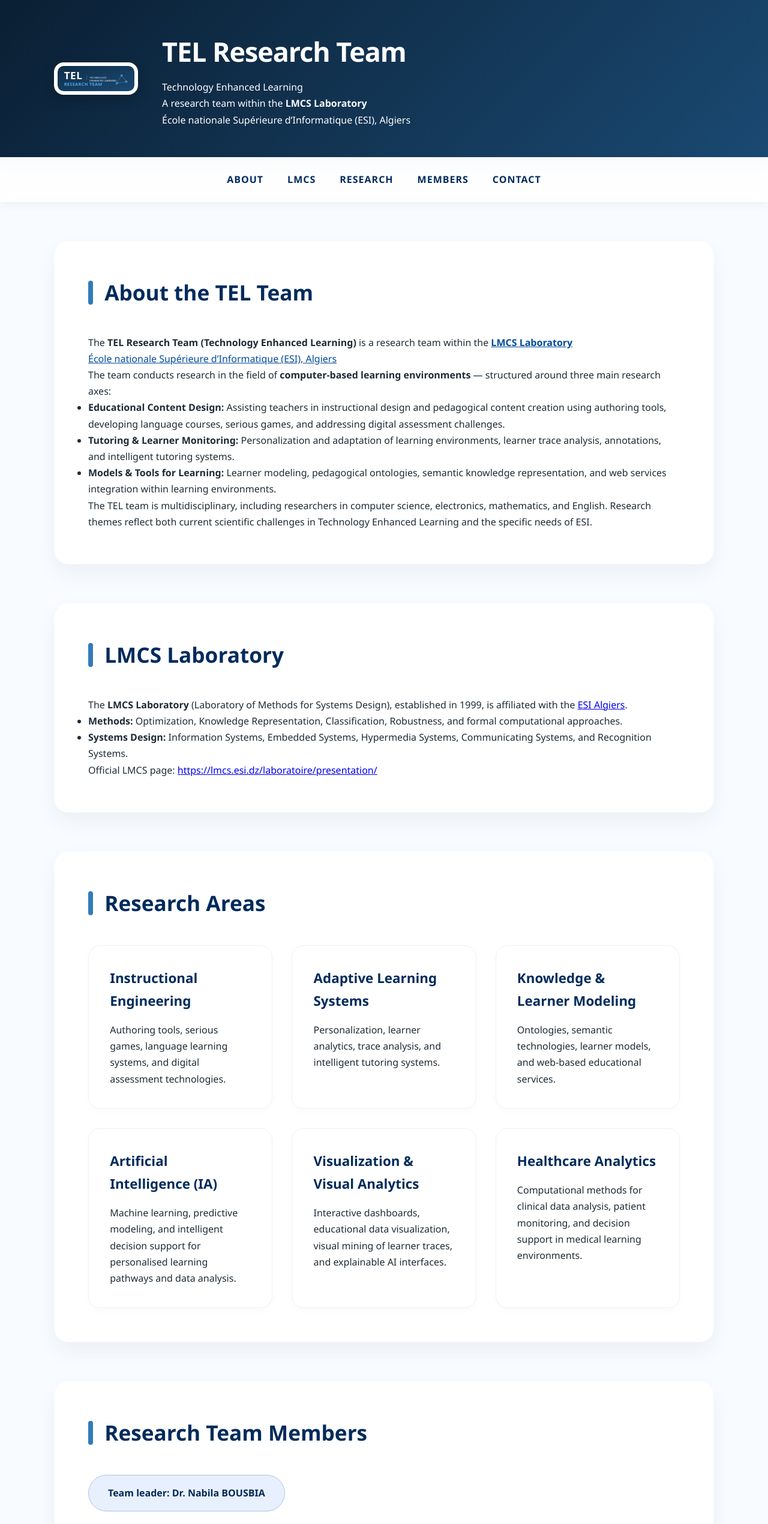
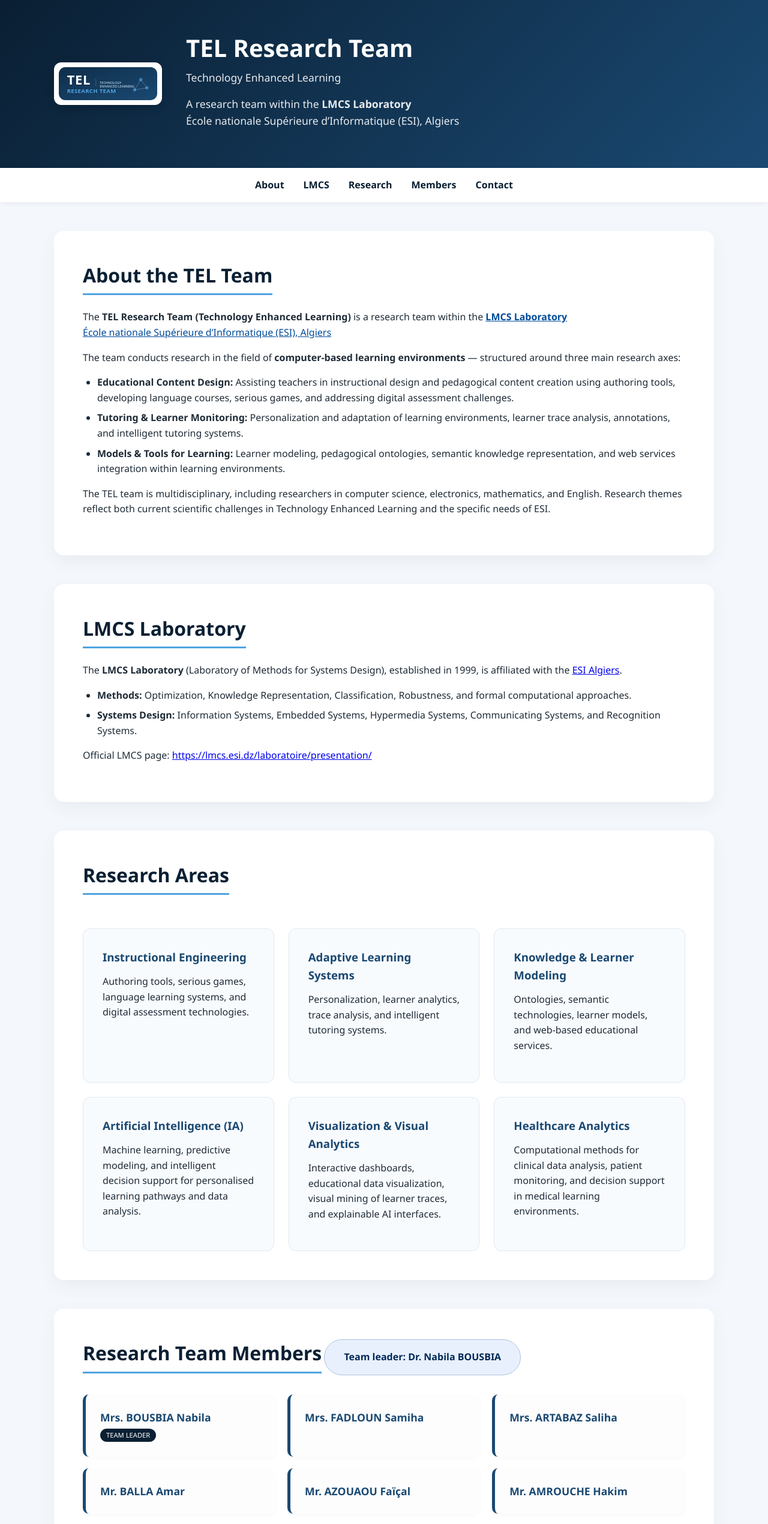
Before and after one commit to samfad91/TEL, a plain HTML site: page index.html in a window 1280 px wide. Shown: the top 2541 px of the page at 60% size. Drawn offline with Linux system fonts and the light colour scheme.

Commit message:
Refactor global styles and layout for consistency

```diff
--- a/style.css
+++ b/style.css
@@ -1,11 +1,10 @@
-/* --- Global Resets & Variables --- */
+/* --- Global Styling --- */
 :root {
-    --primary: #002b5c;      /* Navy Blue */
-    --accent: #327bb8;       /* Tech Blue */
-    --accent-hover: #b3361e; /* Warm Terracotta (for contrast) */
-    --bg-light: #f8fbff;
-    --text-main: #1e2b37;
-    --glass: rgba(255, 255, 255, 0.8);
+    --navy: #0a1f33;
+    --blue-accent: #1a4972;
+    --light-blue: #4fa3e0;
+    --bg-gray: #f4f7fc;
+    --text-dark: #1e2b37;
 }
 
 * {
@@ -15,19 +14,19 @@
 }
 
 body {
-    font-family: 'Segoe UI', Roboto, system-ui, sans-serif;
-    background: var(--bg-light);
-    color: var(--text-main);
-    line-height: 1.7;
+    font-family: 'Segoe UI', Roboto, Helvetica, Arial, sans-serif;
+    background-color: var(--bg-gray);
+    color: var(--text-dark);
+    line-height: 1.6;
     scroll-behavior: smooth;
 }
 
 /* --- Header & Branding --- */
 header {
-    background: linear-gradient(135deg, #0a1f33 0%, #1a4972 100%);
+    background: linear-gradient(135deg, var(--navy) 0%, var(--blue-accent) 100%);
     color: white;
-    padding: 3rem 1.5rem;
-    box-shadow: 0 10px 30px rgba(0,0,0,0.1);
+    padding: 3rem 2rem;
+    box-shadow: 0 4px 12px rgba(0,0,0,0.1);
 }
 
 .header-content {
@@ -40,213 +39,207 @@
 }
 
 .logo {
-    width: 140px; /* Increased size for the detailed SVG */
+    width: 180px; /* Adjusted for the wide TEL logo */
     height: auto;
     background: white;
-    border-radius: 16px;
-    padding: 6px;
-    box-shadow: 0 8px 20px rgba(0,0,0,0.2);
-    transition: transform 0.3s ease;
-}
-
-.logo:hover {
-    transform: translateY(-5px);
+    padding: 8px;
+    border-radius: 12px;
+    box-shadow: 0 4px 15px rgba(0,0,0,0.2);
 }
 
 header h1 {
-    font-size: 2.8rem;
-    font-weight: 700;
-    letter-spacing: -1px;
-    margin-bottom: 0.5rem;
+    font-size: 2.5rem;
+    margin-bottom: 0.2rem;
+}
+
+header p {
+    opacity: 0.9;
+    font-size: 1.1rem;
 }
 
 /* --- Sticky Navigation --- */
 nav {
-    background: var(--glass);
-    backdrop-filter: blur(10px);
-    -webkit-backdrop-filter: blur(10px);
+    background: white;
     padding: 1rem;
     display: flex;
     justify-content: center;
-    gap: 2.5rem;
-    box-shadow: 0 4px 15px rgba(0,0,0,0.05);
+    gap: 2rem;
     position: sticky;
     top: 0;
-    z-index: 100;
+    z-index: 1000;
+    box-shadow: 0 2px 10px rgba(0,0,0,0.05);
 }
 
 nav a {
-    color: var(--primary);
     text-decoration: none;
+    color: var(--navy);
     font-weight: 600;
     font-size: 1rem;
-    text-transform: uppercase;
-    letter-spacing: 1px;
-    transition: 0.3s ease;
-    padding: 0.5rem 0;
-    position: relative;
-}
-
-nav a::after {
-    content: '';
-    position: absolute;
-    width: 0;
-    height: 2px;
-    bottom: 0;
-    left: 0;
-    background-color: var(--accent);
-    transition: width 0.3s ease;
+    transition: color 0.3s;
 }
 
 nav a:hover {
-    color: var(--accent);
+    color: var(--light-blue);
 }
 
-nav a:hover::after {
-    width: 100%;
-}
-
-/* --- Layout Sections --- */
+/* --- Content Sections --- */
 section {
     max-width: 1100px;
-    margin: 4rem auto;
+    margin: 3rem auto;
+    padding: 3rem;
     background: white;
-    padding: 3.5rem;
-    border-radius: 24px;
-    box-shadow: 0 15px 35px rgba(0, 30, 60, 0.05);
-    border: 1px solid rgba(0,0,0,0.02);
+    border-radius: 16px;
+    box-shadow: 0 10px 30px rgba(0,0,0,0.05);
 }
 
 h2 {
-    font-size: 2.2rem;
-    font-weight: 700;
-    color: var(--primary);
-    margin-bottom: 2.5rem;
-    display: flex;
-    align-items: center;
+    color: var(--navy);
+    font-size: 2rem;
+    margin-bottom: 1.5rem;
+    border-bottom: 3px solid var(--light-blue);
+    display: inline-block;
+    padding-bottom: 5px;
 }
 
-h2::before {
-    content: "";
-    width: 8px;
-    height: 40px;
-    background: var(--accent);
-    margin-right: 1.2rem;
-    border-radius: 4px;
+p { margin-bottom: 1rem; }
+
+ul {
+    margin-left: 1.5rem;
+    margin-bottom: 1rem;
 }
 
-/* --- Research Cards --- */
+li { margin-bottom: 0.5rem; }
+
+/* --- Research Cards Grid --- */
 .cards {
     display: grid;
     grid-template-columns: repeat(auto-fit, minmax(300px, 1fr));
-    gap: 2rem;
+    gap: 1.5rem;
+    margin-top: 2rem;
 }
 
 .card {
-    background: #ffffff;
-    padding: 2.2rem;
-    border-radius: 20px;
-    border: 1px solid #edf2f7;
-    box-shadow: 0 5px 15px rgba(0,0,0,0.02);
-    transition: all 0.3s ease;
+    background: #f8fbfe;
+    padding: 2rem;
+    border-radius: 12px;
+    border: 1px solid #e1e8f0;
+    transition: transform 0.3s, border-color 0.3s;
 }
 
 .card:hover {
-    transform: translateY(-8px);
-    box-shadow: 0 12px 25px rgba(0, 45, 70, 0.08);
-    border-color: var(--accent);
+    transform: translateY(-5px);
+    border-color: var(--light-blue);
 }
 
 .card h3 {
-    color: var(--primary);
-    margin-bottom: 1rem;
-    font-size: 1.4rem;
+    color: var(--blue-accent);
+    margin-bottom: 0.8rem;
 }
 
-/* --- Team Member Grid --- */
+/* --- Members Grid --- */
 .members {
     display: grid;
-    grid-template-columns: repeat(auto-fill, minmax(280px, 1fr));
-    gap: 1.5rem;
+    grid-template-columns: repeat(auto-fill, minmax(240px, 1fr));
+    gap: 1.2rem;
 }
 
 .member {
     background: #fdfdfe;
     padding: 1.5rem;
-    border-radius: 16px;
-    border: 1px solid #eef2f6;
-    transition: 0.3s ease;
-    text-align: center; /* Centered for a cleaner professional profile look */
+    border-radius: 10px;
+    border-left: 5px solid var(--blue-accent);
+    box-shadow: 0 4px 6px rgba(0,0,0,0.02);
 }
 
-.member:hover {
-    background: white;
-    border-color: var(--accent);
-    box-shadow: 0 10px 20px rgba(0,0,0,0.05);
+.member h3 {
+    font-size: 1.1rem;
+}
+
+.member h3 a {
+    color: var(--blue-accent);
+    text-decoration: none;
+}
+
+.member h3 a:hover {
+    text-decoration: underline;
 }
 
 .role-tag {
+    background: var(--navy);
+    color: white;
+    font-size: 0.7rem;
+    padding: 2px 10px;
+    border-radius: 20px;
+    text-transform: uppercase;
     display: inline-block;
-    background: #e1effe;
-    color: var(--accent);
-    font-size: 0.75rem;
-    padding: 0.3rem 1.2rem;
-    border-radius: 50px;
-    font-weight: 700;
-    text-transform: uppercase;
-    margin-top: 10px;
+    margin-top: 5px;
 }
 
-/* --- Contact Form --- */
-input, textarea {
-    width: 100%;
-    padding: 1rem 1.2rem;
-    border: 2px solid #eef2f6;
-    border-radius: 12px;
-    font-family: inherit;
-    transition: 0.3s;
-    margin-bottom: 1rem;
+/* --- Contact & Forms --- */
+.contact-flex {
+    display: flex;
+    flex-wrap: wrap;
+    gap: 3rem;
 }
 
-input:focus, textarea:focus {
-    outline: none;
-    border-color: var(--accent);
-    background: white;
+.contact-form, .map-box {
+    flex: 1 1 400px;
+}
+
+form {
+    display: flex;
+    flex-direction: column;
+}
+
+label {
+    font-weight: 600;
+    margin-bottom: 5px;
+    font-size: 0.9rem;
+}
+
+input, textarea {
+    padding: 0.8rem;
+    margin-bottom: 1rem;
+    border: 1px solid #ccc;
+    border-radius: 6px;
+    font-family: inherit;
 }
 
 button {
-    background: var(--primary);
+    background: var(--blue-accent);
     color: white;
-    padding: 1rem 2.5rem;
     border: none;
-    border-radius: 12px;
-    font-weight: 700;
+    padding: 1rem 2rem;
+    border-radius: 6px;
     cursor: pointer;
-    transition: 0.3s;
+    font-weight: 600;
+    width: max-content;
 }
 
 button:hover {
-    background: var(--accent-hover);
-    transform: scale(1.02);
+    background: var(--navy);
+}
+
+iframe {
+    width: 100%;
+    height: 300px;
+    border-radius: 12px;
 }
 
 /* --- Footer --- */
 footer {
-    background: #0a1f33;
-    color: #a0aec0;
-    padding: 3rem 1rem;
     text-align: center;
+    padding: 3rem;
+    background: var(--navy);
+    color: white;
+    margin-top: 4rem;
 }
 
-footer a {
-    color: white;
-    text-decoration: none;
-    border-bottom: 1px solid #4a5568;
+footer a { color: var(--light-blue); text-decoration: none; }
+
+/* --- Mobile Responsiveness --- */
+@media (max-width: 768px) {
+    .header-content { text-align: center; justify-content: center; }
+    section { padding: 1.5rem; }
+    nav { gap: 1rem; flex-wrap: wrap; }
 }
-
-/* --- Responsive Adjustments --- */
-@media (max-width: 768px) {
-    section { padding: 2rem; margin: 2rem 1rem; }
-    header h1 { font-size: 2rem; }
-    .header-content { text-align: center; justify-content: center; }
-}
```
